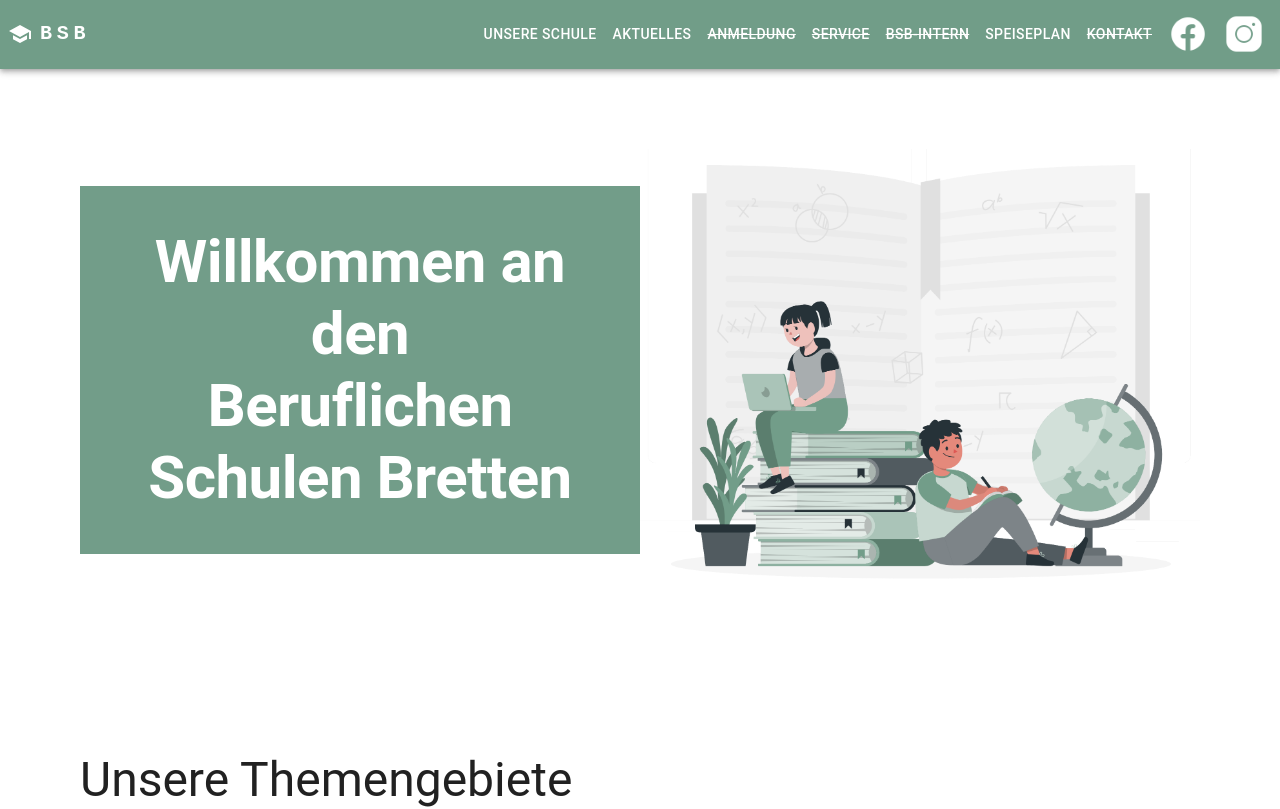
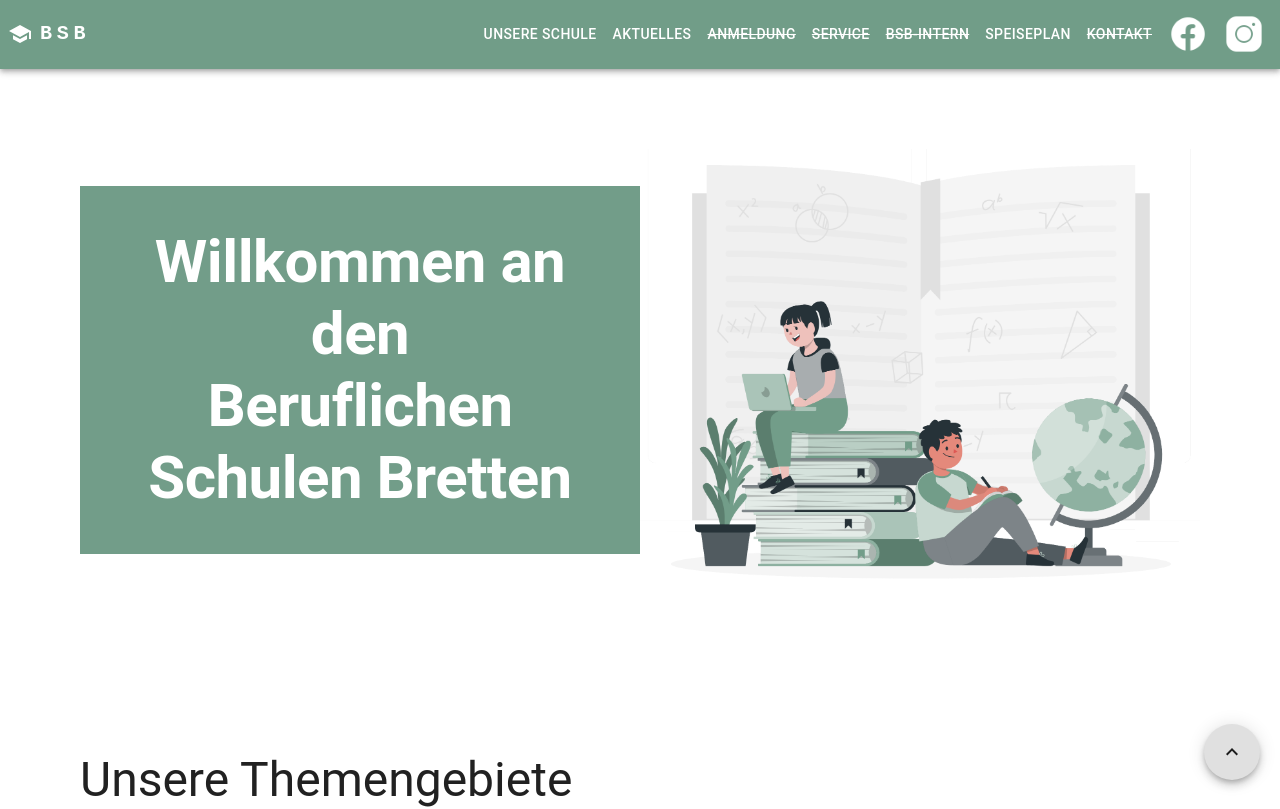
Before and after one commit to DeinSuchverlauf/New-BSB-Website, a React (Vite) app: page / in a window 1280 px wide. Shown: the top 809 px of the page. Built offline with nearby package versions, Linux system fonts and the light colour scheme.

Commit message:
added a button for scrolling to the top

```diff
--- a/src/App.tsx
+++ b/src/App.tsx
@@ -4,10 +4,15 @@ import NewsLayout from "./News/NewsLayout";
 import FoodPlanLayout from "./FoodPlan/FoodPlanLayout";
 import Navbar from "./Navbar";
 import OurSchoolLayout from "./OurSchool/OurSchoolLayout";
+import { Fab } from "@mui/material";
+import KeyboardArrowUpIcon from "@mui/icons-material/KeyboardArrowUp";
 
 function App() {
-  const MainPage = () => {
-    return;
+  const scrollToTop = () => {
+    window.scrollTo({
+      top: 0,
+      behavior: "smooth",
+    });
   };
 
   return (
@@ -26,6 +31,19 @@ function App() {
             <Route path="*" element={<Navigate to="/" />} />
           </Routes>
         </BrowserRouter>
+
+        <Fab
+          color="default"
+          onClick={scrollToTop}
+          style={{
+            position: "fixed",
+            bottom: "20px",
+            right: "20px",
+            zIndex: 1000,
+          }}
+        >
+          <KeyboardArrowUpIcon />
+        </Fab>
       </div>
     </>
   );
```
